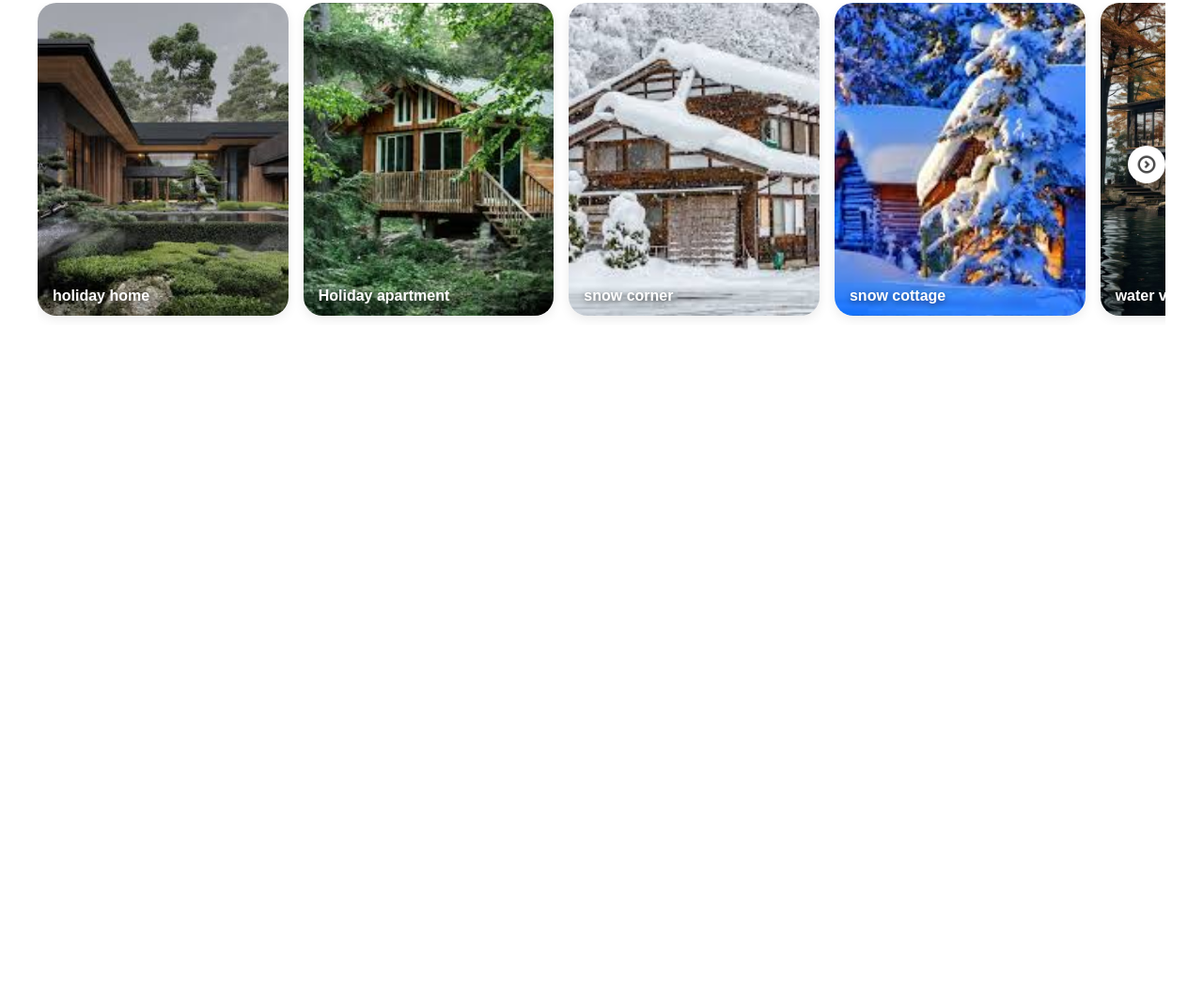
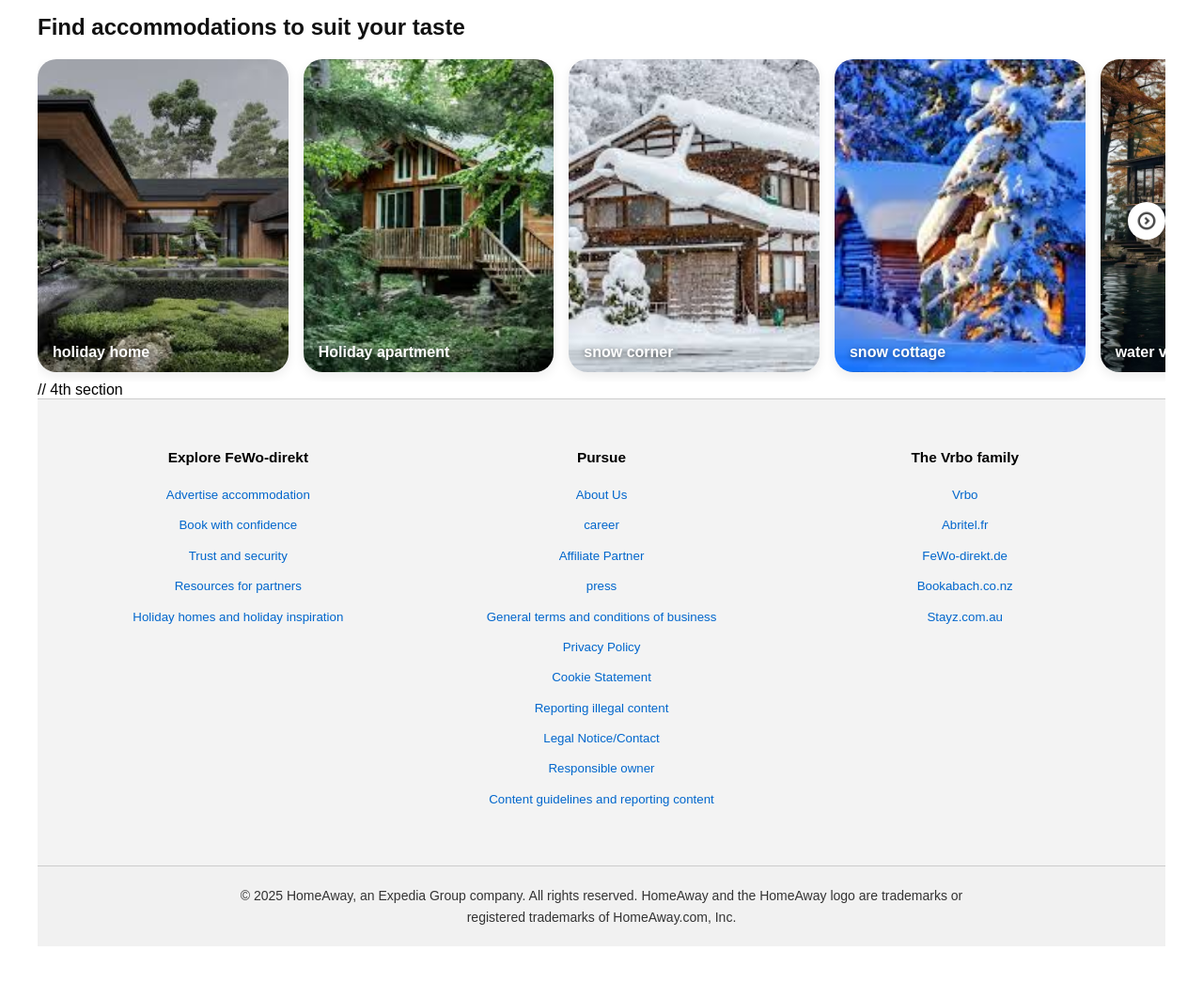
Before and after one commit to Emelyne749/The-gymn-projects, a plain HTML site: page html&css/htmls/index.html in a window 1280 px wide. Shown: the part 959-2004 px from the top of the page at 94% size. Before the commit the page ends 1345 px from the top, so only its background shows below. Drawn offline with Linux system fonts and the light colour scheme.

Commit message:
footer section completed

```diff
--- a/html&css/css/style.css
+++ b/html&css/css/style.css
@@ -139,13 +139,20 @@ body {
   background-color: #accbeb;
 }
 
+
+
 /*register message section */
+
+
+
+
 .register-msg{
   background-color: #060743;
   color: white;
   padding: 20px;
   text-align: center;
-  margin-top: 20px;
+  margin-top: 40px;
+  margin-bottom: 40px;
   border-radius: 8px;
   width: 900px;
   height: 70px;
@@ -183,6 +190,7 @@ body {
 .accommodation-section h2 {
   font-size: 24px;
   margin-bottom: 20px;
+  margin-top: 20px;
   color: #111;
 }
 
@@ -247,3 +255,83 @@ body {
   height: auto;
   object-fit: contain;
 }
+
+
+
+
+
+
+
+
+
+/* Footer styles */
+
+footer {
+  background-color: #f1f1f1;
+  color: #333;
+  text-align: center;
+  padding: 20px 40px;
+  font-size: 14px;
+  line-height: 1.6;
+  border-top: 1px solid #ccc;
+}
+
+footer p {
+  margin: 0;
+  max-width: 800px;
+  margin-inline: auto;
+}
+
+
+
+
+
+
+
+
+/*section 4*/
+
+
+
+.footer {
+  background-color: #f3f3f3;
+  padding: 40px 20px;
+}
+
+.footer-container {
+  display: flex;
+  justify-content: space-between;
+  max-width: 1200px;
+  margin: auto;
+  flex-wrap: wrap;
+}
+
+.footer-section {
+  flex: 1 1 250px;
+  margin: 10px;
+}
+
+.footer-section h3 {
+  color: #000;
+  margin-bottom: 15px;
+  font-size: 1.1em;
+}
+
+.footer-section ul {
+  list-style: none;
+  padding: 0;
+}
+
+.footer-section ul li {
+  margin-bottom: 10px;
+}
+
+.footer-section ul li a {
+  color: #0066cc;
+  text-decoration: none;
+  font-size: 0.95em;
+}
+
+.footer-section ul li a:hover {
+  text-decoration: underline;
+}
--- a/html&css/htmls/index.html
+++ b/html&css/htmls/index.html
@@ -72,6 +72,58 @@
         <img src="/html&css/images/scrollbuton.png" alt="Next">
       </div>
     </div>
-  </section>
+    </section>
+    <section>
+      // 4th section
+    </section>
+    <section>
+      <footer class="footer">
+    <div class="footer-container">
+
+      <div class="footer-section">
+        <h3>Explore FeWo-direkt</h3>
+        <ul>
+          <li><a href="#">Advertise accommodation</a></li>
+          <li><a href="#">Book with confidence</a></li>
+          <li><a href="#">Trust and security</a></li>
+          <li><a href="#">Resources for partners</a></li>
+          <li><a href="#">Holiday homes and holiday inspiration</a></li>
+        </ul>
+      </div>
+
+      <div class="footer-section">
+        <h3>Pursue</h3>
+        <ul>
+          <li><a href="about.html">About Us</a></li>
+          <li><a href="career.html">career</a></li>
+          <li><a href="partner.html">Affiliate Partner</a></li>
+          <li><a href="press.html">press</a></li>
+          <li><a href="items.html">General terms and conditions of business</a></li>
+          <li><a href="privacy.html">Privacy Policy</a></li>
+          <li><a href="cookie.html">Cookie Statement</a></li>
+          <li><a href="report.html">Reporting illegal content</a></li>
+          <li><a href="legal.html">Legal Notice/Contact</a></li>
+          <li><a href="owner.html">Responsible owner</a></li>
+          <li><a href="content.html">Content guidelines and reporting content</a></li>
+        </ul>
+      </div>
+
+      <div class="footer-section">
+        <h3>The Vrbo family</h3>
+        <ul>
+          <li><a href="vrbo.html">Vrbo</a></li>
+          <li><a href="abr.html">Abritel.fr</a></li>
+          <li><a href="fewo.html">FeWo-direkt.de</a></li>
+          <li><a href="book.html">Bookabach.co.nz</a></li>
+          <li><a href="stay.html">Stayz.com.au</a></li>
+        </ul>
+      </div>
+
+    </div>
+  </footer>
+    </section>
+    <footer>
+      <p>© 2025 HomeAway, an Expedia Group company. All rights reserved. HomeAway and the HomeAway logo are trademarks or registered trademarks of HomeAway.com, Inc.</p>
+    </footer>
   </body>
 </html>
```
